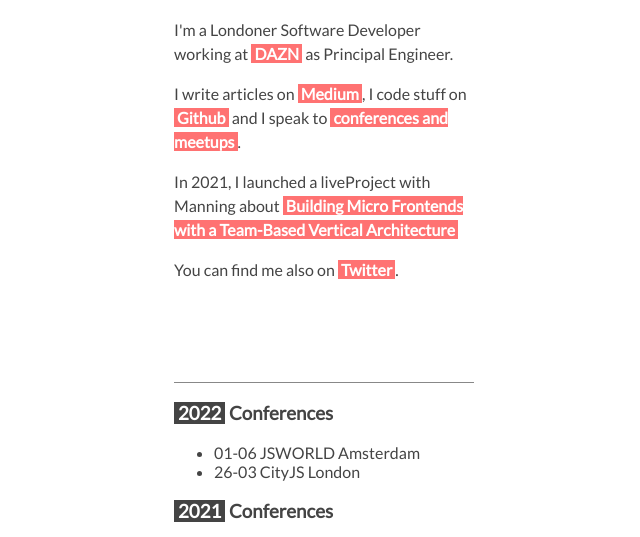
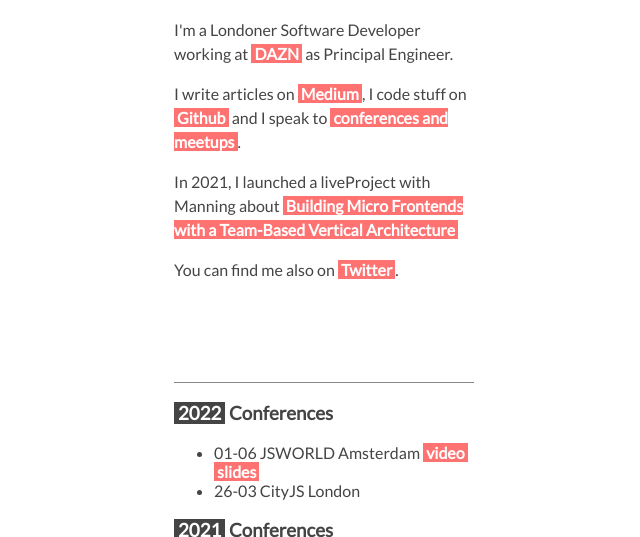
Before and after one commit to maxgallo/maxgallo.io, a plain HTML site: page index.html in a window 1280 px wide. Shown: the part 183-720 px from the top of the page, without its empty margins (316-956 px from the left). Drawn offline with Linux system fonts and the light colour scheme.

Commit message:
feat: add JSWorld talk

```diff
--- a/index.html
+++ b/index.html
@@ -78,7 +78,7 @@
         <div class="container">
             <h3> <span class="reverse">2022</span> Conferences</h3>
             <ul>
-                <li>01-06 JSWORLD Amsterdam</li>
+                <li>01-06 JSWORLD Amsterdam <a href="https://www.youtube.com/watch?v=ojvr-XPbWCY" target="_blank">video</a> <a href="https://github.com/maxgallo/talk-micro-frontends-three-years-after" target="_blank">slides</a></li>
                 <li>26-03 CityJS London</li>
             </ul>
             <h3> <span class="reverse">2021</span> Conferences</h3>
```
